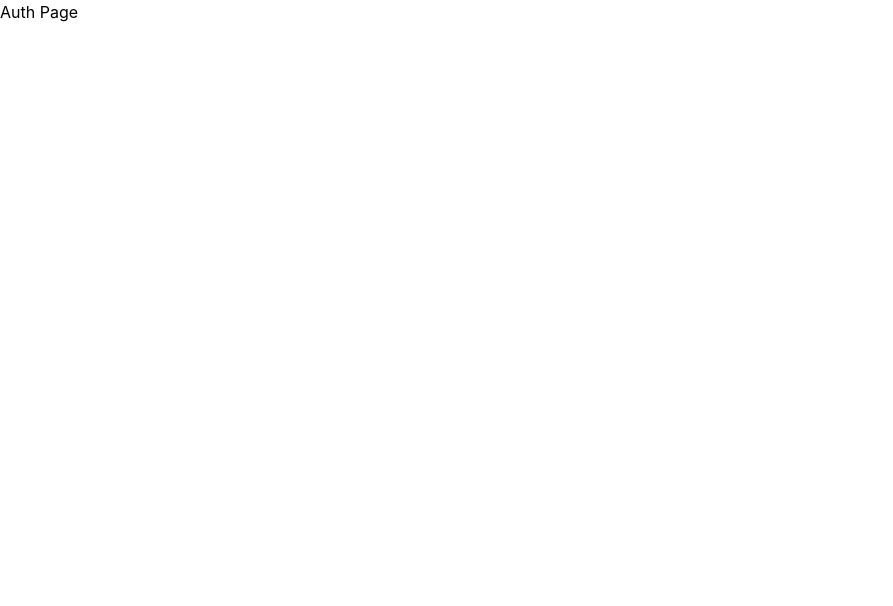
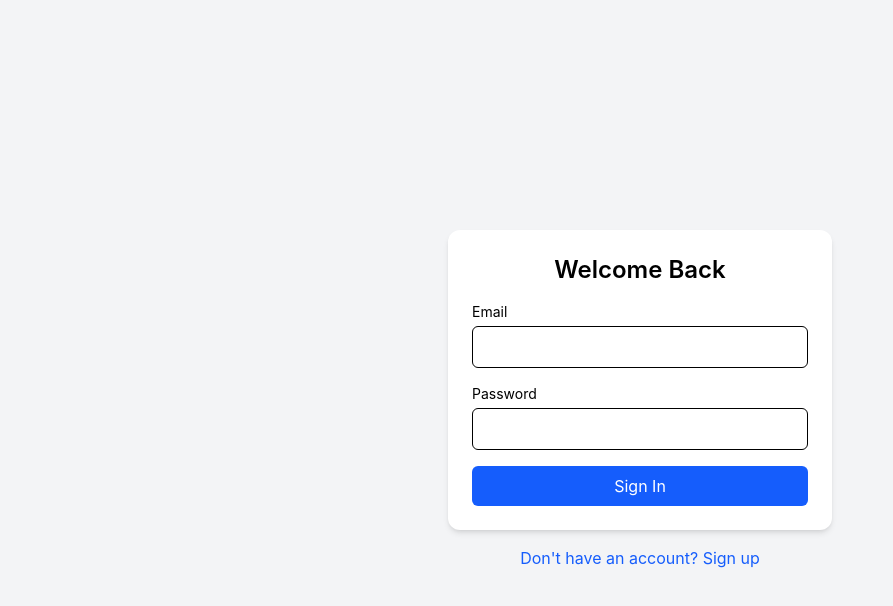
Before and after one commit to 1Princekumarsingh/Memora-A-smart-flashcard-app-with-spaced-repetition, a React (Vite) app in the folder memora-client/: page /auth in a window 1280 px wide. Shown: the top 606 px of the page, without its empty margins (0-893 px from the left). Built offline with nearby package versions, Linux system fonts and the light colour scheme.

Commit message:
feat(auth): add signup flow and toggle auth modes

```diff
--- a/memora-client/package.json
+++ b/memora-client/package.json
@@ -10,6 +10,7 @@
     "preview": "vite preview"
   },
   "dependencies": {
+    "@hookform/resolvers": "^5.2.2",
     "@tanstack/react-query": "^5.97.0",
     "react": "^19.2.4",
     "react-dom": "^19.2.4",
--- a/memora-client/src/App.jsx
+++ /dev/null
@@ -1,9 +0,0 @@
-function App() {
-  return (
-    <div className="text-3xl font-bold text-blue-500">
-      Tailwind Working
-    </div>
-  )
-}
-
-export default App;
--- a/memora-client/src/app/router.jsx
+++ b/memora-client/src/app/router.jsx
@@ -19,7 +19,7 @@ export const router = createBrowserRouter([
                     {path: "/", element:<HomePage/>},
                     {path: "/decks/:id", element:<DeckPage/>},
                     {path: "/study/:id", element:<StudyPage/>},
-                    {path: "/stats", element:<StatsPage/>},
+                    {path: "/stats", element:<StatsPage/>}
                 ]
             }
         ]
--- a/memora-client/src/components/ProtectedRoute.jsx
+++ b/memora-client/src/components/ProtectedRoute.jsx
@@ -1,10 +1,10 @@
 import { Navigate, Outlet } from "react-router-dom";
 import useAuthStore from "../store/authStore";
-import Navbar from "./Navbar";
 
 const ProtectedRoute = () => {
-  const token = useAuthStore((state) => state.token)
+    const { token, hydrated } = useAuthStore();
 
+  if (!hydrated) return null; // or loader
   if (!token) {
     //replace: Prevents user from going back to protected page using back button
     return <Navigate to="/auth" replace />
--- /dev/null
+++ b/memora-client/src/features/auth/components/LoginForm.jsx
@@ -0,0 +1,73 @@
+import {useForm} from "react-hook-form"
+import {zodResolver} from "@hookform/resolvers/zod"
+import { loginSchema } from "../../../lib/schemas/auth"
+import useAuthStore from "../../../store/authStore"
+import { useNavigate } from "react-router-dom"
+
+export default function LoginForm() {
+    const navigate = useNavigate();
+    const login = useAuthStore((state) => state.login);
+
+  const{
+    register,
+    handleSubmit,
+    formState: {errors, isSubmitting},
+    reset
+  } = useForm({ resolver: zodResolver(loginSchema)})
+
+  const onSubmit = async (data) => {
+    console.log("Login data:", data);
+
+    // simulate API delay
+    await new Promise((res) => setTimeout(res, 1000));
+    // reset();
+
+    login({ // store token
+      token: "fake-jwt-token",
+      user: { email: data.email },
+    });
+
+    navigate("/"); // redirect
+  }
+
+  return(
+    <form
+    onSubmit={handleSubmit(onSubmit)}
+    className="bg-white p-6 rounded-xl shadow-md w-full max-w-sm">
+        <h2 className="text-2xl font-semibold mb-4 text-center">
+            Welcome Back
+        </h2>
+
+        {/* email */}
+        <div className="mb-4">
+            <label className="block text-sm mb-1">Email</label>
+            <input type="email" {...register("email")}
+            className="w-full p-2 border rounded-md"/>
+            {errors.email && (
+                <p className="text-red-500 text-sm mt-1">
+                    {errors.email.message}
+                </p>
+            )}
+        </div>
+
+        {/* password */}
+        <div className="mb-4">
+            <label className="block text-sm mb-1">Password</label>
+            <input type="password" {...register("password")} className="w-full p-2 border rounded-md"/>
+            {errors.password && (
+                <p className="text-red-500 text-sm mt-1">
+                    {errors.password.message}
+                </p>
+            )}
+        </div>
+
+        {/* button */}
+        <button
+        type="submit"
+        disabled={isSubmitting}
+        className="w-full bg-blue-600 text-white py-2 rounded-md hover:bg-blue-700 disabled:opacity-50">
+            {isSubmitting? "Signing in..." : "Sign In"}
+        </button>
+    </form>
+  )
+}
--- /dev/null
+++ b/memora-client/src/features/auth/components/SignupForm.jsx
@@ -0,0 +1,63 @@
+import { useForm } from "react-hook-form";
+import { zodResolver } from "@hookform/resolvers/zod";
+import { signupSchema } from "../../../lib/schemas/auth";
+import useAuthStore from "../../../store/authStore";
+import { useNavigate } from "react-router-dom";
+import { email } from "zod";
+
+export default function SignupForm() {
+    const navigate = useNavigate();
+    const login = useAuthStore((s) => s.login);
+
+    const{
+        register,
+        handleSubmit,
+        formState: {errors, isSubmitting}
+    } = useForm({
+        resolver: zodResolver(signupSchema)
+    })
+
+    const onSubmit = async(data) =>{
+        await new Promise((res) => setTimeout(res, 1000));
+        login({
+            token: "fake-tokenn",
+            user: {email:data.email}
+        });
+        navigate("/")
+    }
+    return(
+        <form
+        onSubmit={handleSubmit(onSubmit)}
+        className="bg-white p-6 rounded-xl shadow-md w-full max-w-sm">
+            <h2 className="text-2xl font-semibold mb-4 text-center">
+                create Account
+            </h2>
+
+            <div className="mb-4">
+                <label>Email</label>
+                <input type="email" {...register("email")} className="w-full p-2 border rounded-md"/>
+                {errors.email &&
+                <p className="text-red-500 text-sm">{errors.email.message}</p> }
+            </div>
+
+            <div className="mb-4">
+                <label>Password</label>
+                <input type="password" {...register("password")} className="w-full p-2 border rounded-md"/>
+                {errors.password &&
+                <p className="text-red-500 text-sm">{errors.password.message}</p> }
+            </div>
+
+            <div className="mb-4">
+                <label>Confirm Password</label>
+                <input type="password" {...register("confirmPassword")} className="w-full p-2 border rounder-md"/>
+                {errors.confirmPassword && (
+                    <p className="text-red-500 text-sm">{errors.confirmPassword.message}</p>
+                )}
+            </div>
+
+            <button type="submit" disabled={isSubmitting} className="w-full bg-green-600 text-white py-2 rounded-md">
+                {isSubmitting? "Creating..." : "Sign Up"}
+            </button>
+        </form>
+    )
+}
--- /dev/null
+++ b/memora-client/src/lib/schemas/auth.js
@@ -0,0 +1,15 @@
+import { z } from "zod"
+
+export const loginSchema = z.object({
+  email: z.string().trim().email("Invalid email address"),
+  password: z.string().min(6, "Password must be at least 6 characters").max(100, "Password is too long"),
+});
+
+export const signupSchema = z.object({
+    email: z.string().email("Invalid Email"),
+    password: z.string().min(6, "Password must be at least 6 characters"),
+    confirmPassword: z.string(),
+}).refine((data)=> data.password === data.confirmPassword, {
+    message: "Passwords do not match",
+    path: ["confirmPassword"] //attach the error to the field
+})
--- a/memora-client/src/pages/AuthPage.jsx
+++ b/memora-client/src/pages/AuthPage.jsx
@@ -1,3 +1,25 @@
+import LoginForm from "../features/auth/components/LoginForm";
+import SignupForm from "../features/auth/components/SignupForm";
+import { useState } from "react";
+import useAuthStore from "../store/authStore";
+import { Navigate } from "react-router-dom";
+
 export default function AuthPage() {
-  return <div>Auth Page</div>;
+  const [mode, setMode] = useState("login");
+  const token = useAuthStore((s)=> s.token);
+
+  if (token) return <Navigate to="/" replace/>
+
+  return(
+    <div className="min-h-screen flex flex-col items-center justify-center bg-gray-100">
+      {mode === "login"? <LoginForm/> : <SignupForm/>}
+
+      <button
+      onClick={() => setMode(mode === "login" ? "signup" : "login")}
+      className="mt-4 text-blue-600">
+        {mode === "login"?
+         "Don't have an account? Sign up" : "Already have an account? Login"}
+      </button>
+    </div>
+  )
 }
--- a/memora-client/src/store/authStore.js
+++ b/memora-client/src/store/authStore.js
@@ -1,9 +1,40 @@
 import { create } from "zustand";
+import { persist } from "zustand/middleware";
 
-const useAuthStore = create((set)=>({
-    token:"test-token",
-    setToken: (token) => set({token}),
-    logout: () => set({token: null})
-}))
+const useAuthStore = create(
+  persist((set, get) => ({
+      token: null,
+      user: null,
+      // hyderate and dehyderate: prevent flicker redirect and auth glitches
+      hydrated: false,
 
-export default useAuthStore
+      isAuthenticated: () => !!get().token, //get gives the current store state
+
+      login: ({ token, user }) => {
+        set({ token, user });
+      },
+
+      logout: () => {
+        set({ token: null, user: null });
+      },
+
+      setHydrated: () => set({ hydrated: true }),
+    }),
+    {
+      name: "auth-storage", // key in localStorage
+
+      // Only persist required data
+      partialize: (state) => ({
+        token: state.token,
+        user: state.user,
+      }),
+      onRehydrateStorage: () => (state, error) => {
+        if (!error && state) {
+          state.setHydrated();
+        }
+      },
+    }
+  )
+);
+
+export default useAuthStore;
```
Also changed, not shown: memora-client/src/app/providers.jsx (+4 -4 lines), 1 other file (tests, documents, lock files or other folders).
